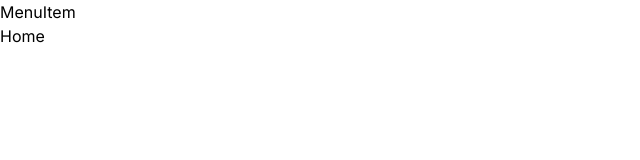
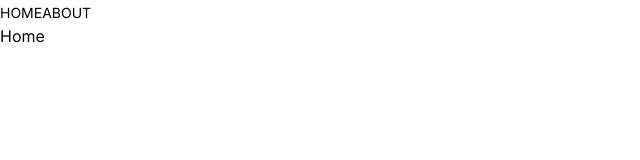
Before and after one commit to hoseinabedi/imdb-next, a Next.js app: page / in a window 1280 px wide. Shown: the top 160 px of the page, without its empty margins (0-640 px from the left). Built offline with nearby package versions, Linux system fonts and the light colour scheme.

Commit message:
Improve Header & MenuItem

```diff
--- a/src/components/Header.jsx
+++ b/src/components/Header.jsx
@@ -1,11 +1,14 @@
 import { React } from 'react';
 import MenuItem from './MenuItem';
+import { AiFillHome } from'react-icons/ai';
+import { BsFillInfoCircleFill} from 'react-icons/bs';
 
 const Header = () => {
     return(
         <div>
             <div className=''>
-                <MenuItem />
+                <MenuItem title="home" address='/' Icon={AiFillHome} />
+                <MenuItem title="about" address='/about' Icon={BsFillInfoCircleFill} />
             </div>
         </div>
     )
--- a/src/components/MenuItem.jsx
+++ b/src/components/MenuItem.jsx
@@ -1,7 +1,11 @@
+import Link from 'next/link'
 import React from 'react'
 
-export default function MenuItem() {
+export default function MenuItem({ title, address, Icon }) {
     return (
-        <div>MenuItem</div>
+        <Link href={address} className='hover:text-amber-500'>
+            <Icon className='text-2xl sm:hidden' />
+            <p className='uppercase hidden sm:inline text-sm'>{title}</p>
+        </Link>
     )
 }
```
